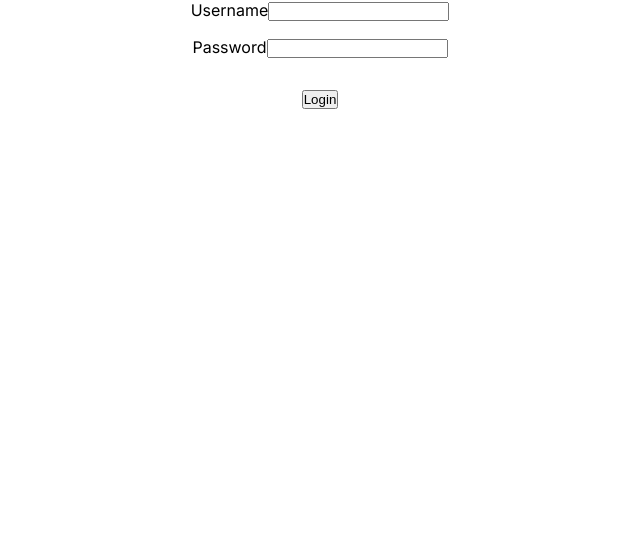
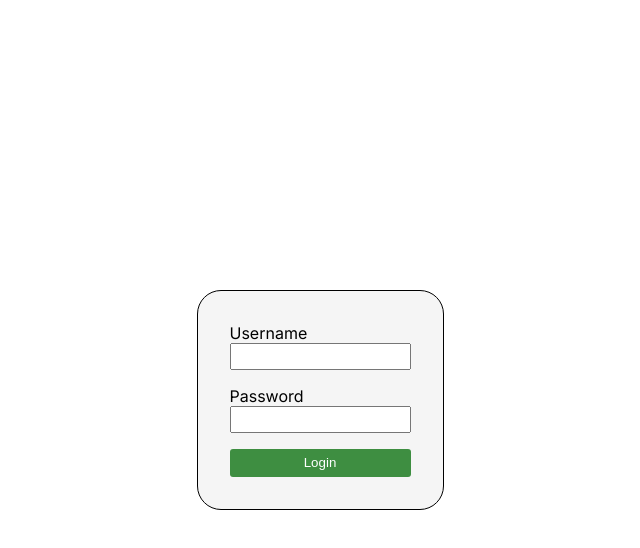
Before and after one commit to maremarismaria/beer-tap-dispenser, a Next.js app: page /login in a window 1280 px wide. Shown: the top 548 px of the page, without its empty margins (320-960 px from the left). Built offline with nearby package versions, Linux system fonts and the light colour scheme.

Commit message:
:lipstick: Add styles to login page

```diff
--- a/src/app/login/login.module.css
+++ b/src/app/login/login.module.css
@@ -1,11 +1,43 @@
+.loginFormContainer {
+    height: 100vh;
+    width: 100%;
+    display: flex;
+    align-items: center;
+    justify-content: center;
+}
+
 .loginForm {
     display: flex;
     align-items: center;
     justify-content: center;
     flex-direction: column;
     gap: 1em;
+    padding: 2em;
+    background-color: whitesmoke;
+    border-radius: 24px;
+    border: 1px solid black;
 }
 
-.error {
+.loginForm label {
+    display: flex;
+    flex-direction: column;
+}
+
+.loginForm input {
+    height: 2em;
+}
+
+.loginForm button {
+    background-color: #3e8e41;
+    color: white;
+    border: none;
+    border-radius: 3px;
+    padding: 0.5em;
+    cursor: pointer;
+    width: 100%;
+}
+
+.loginForm .error {
     color: #af1010;
+    font-size: 0.8em;
 }
--- a/src/app/login/page.tsx
+++ b/src/app/login/page.tsx
@@ -39,6 +39,7 @@ export default function LoginPage() {
     };
 
     return (
+        <main className={styles.loginFormContainer}>
             <form className={styles.loginForm} onSubmit={onSubmit}>
                 <label htmlFor="username">
                     <span>Username</span>
@@ -48,8 +49,9 @@ export default function LoginPage() {
                     <span>Password</span>
                     <input type="password" name="password" id="password" required/>
                 </label>
-            <p className={styles.error}>{ error }</p>
+                { error && <p className={styles.error}>{ error }</p>}
                 <button type="submit">Login</button>
             </form>
+        </main>
     );
 }
```
Lines whose indentation alone changed are shown as unchanged.
